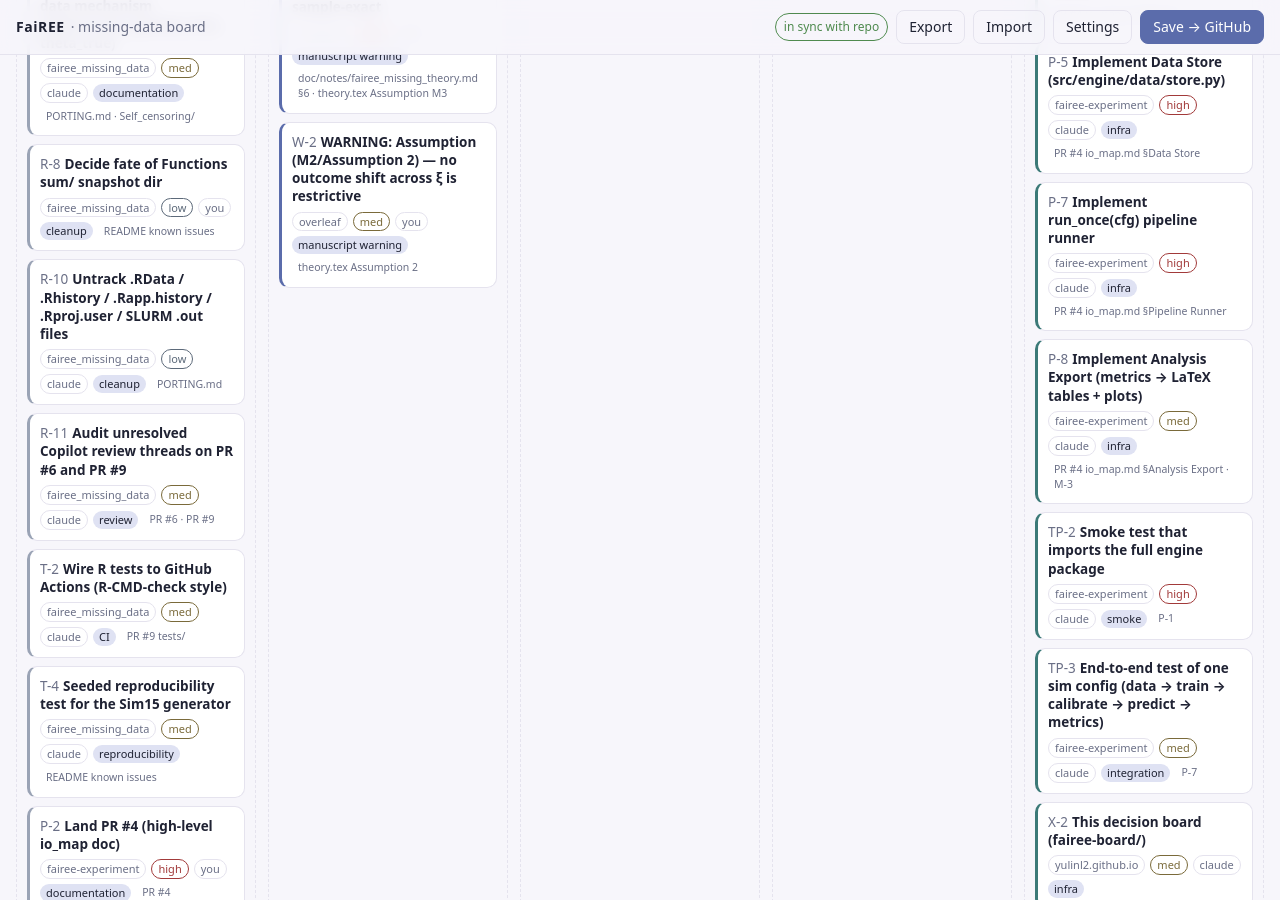
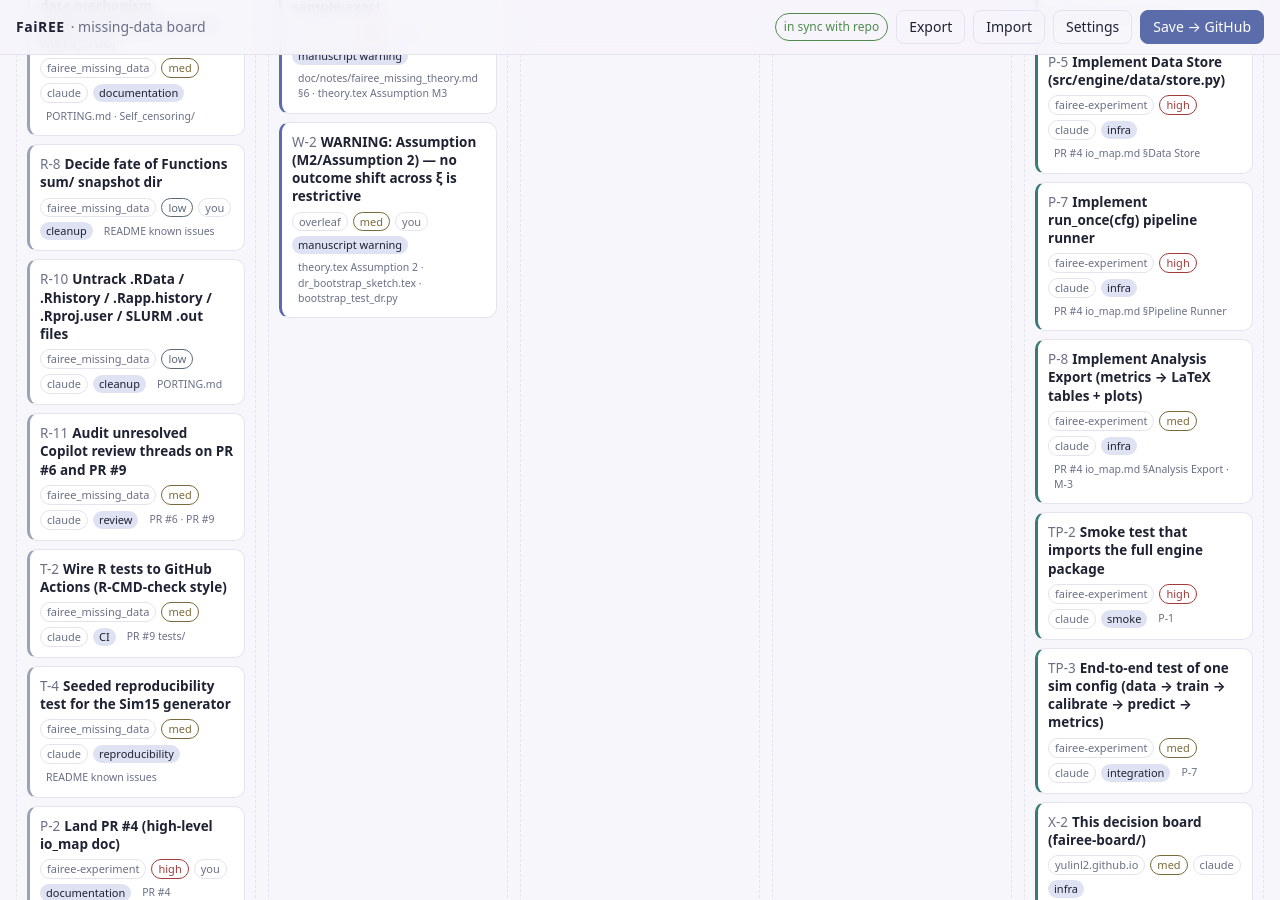
Before and after one commit to yulinl2/yulinl2.github.io, a Jekyll site: the page fairee-board/index.html, which Jekyll copies as it is, in a window 1280 px wide and 900 px high, scrolled down 1017 px. Built offline with Jekyll 4.4.1, drawn with Linux system fonts in a browser that asks for light colours; part of the change alters nothing that is shown.

Commit message:
board: W-2 partial closure note (IF-bootstrap sketch + impl + tests)

```diff
--- a/fairee-board/assets/data/roadmap.json
+++ b/fairee-board/assets/data/roadmap.json
@@ -881,9 +881,11 @@
       "owner": "you",
       "repo": "overleaf",
       "refs": [
-        "theory.tex Assumption 2"
+        "theory.tex Assumption 2",
+        "dr_bootstrap_sketch.tex",
+        "bootstrap_test_dr.py"
       ],
-      "detail": "Three attempted resolutions, all revealed deeper issues: (1) fairee_dr breaks Beta-quantile (cell counts no longer quantile-distributed); (2) fairee_dr_safe (DR proxy + IPW Beta-test) picks degenerate low-threshold candidates because DR-proxy and IPW-admission are misaligned; (3) reducing to CC = no DR gain. CONCLUSION: there's no shallow combination that delivers DR accuracy AND Beta-quantile finite-sample guarantee. The principled fix requires either a DR-aware Beta-quantile derivation or a fundamentally different candidate-set construction (weighted-bootstrap)."
+      "detail": "PARTIAL CLOSURE (2026-05-30): Influence-function multiplier-bootstrap admission test sketched in Appendix dr_bootstrap_sketch and prototyped in bootstrap_test_dr.py (3 tests pass). The test uses the DR influence function psi_a(t) = R*1{A=a,Y=1}/pi_a * (1{f>=t} - mu_a) + mu_a, applies Praestgaard-Wellner Exp(1) multipliers to centered residuals, returns the (1-delta) quantile of |TPR_0_DR - TPR_1_DR|. STILL OPEN: (a) Donsker covering bound on {psi_a(t) : t in [0,1]} for the specific logistic-regression nuisance class; (b) uniform-in-t bootstrap-quantile consistency; (c) plug-in nuisance error budget (cross-fitting remainder). The original 3 failed attempts (fairee_dr / fairee_dr_safe / CC-reduce) remain non-paths."
     },
     {
       "id": "F-7",
```
